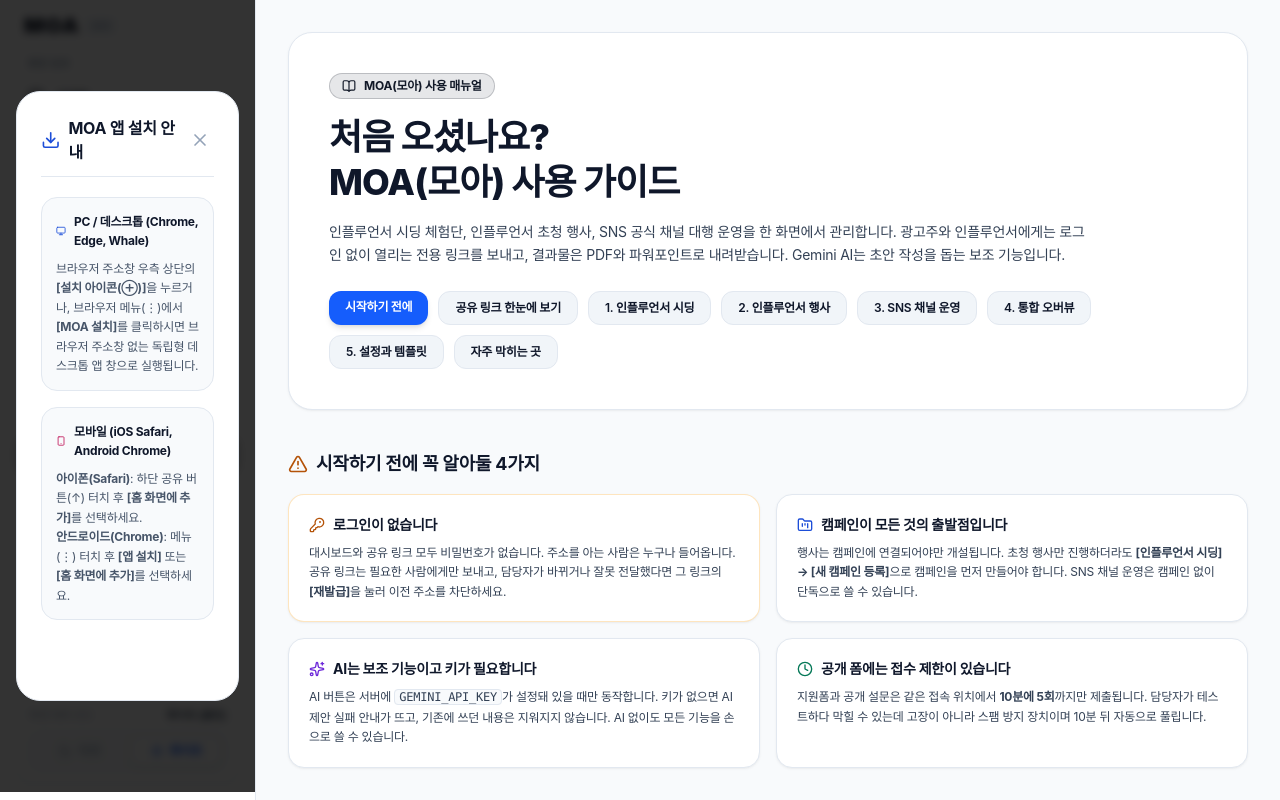
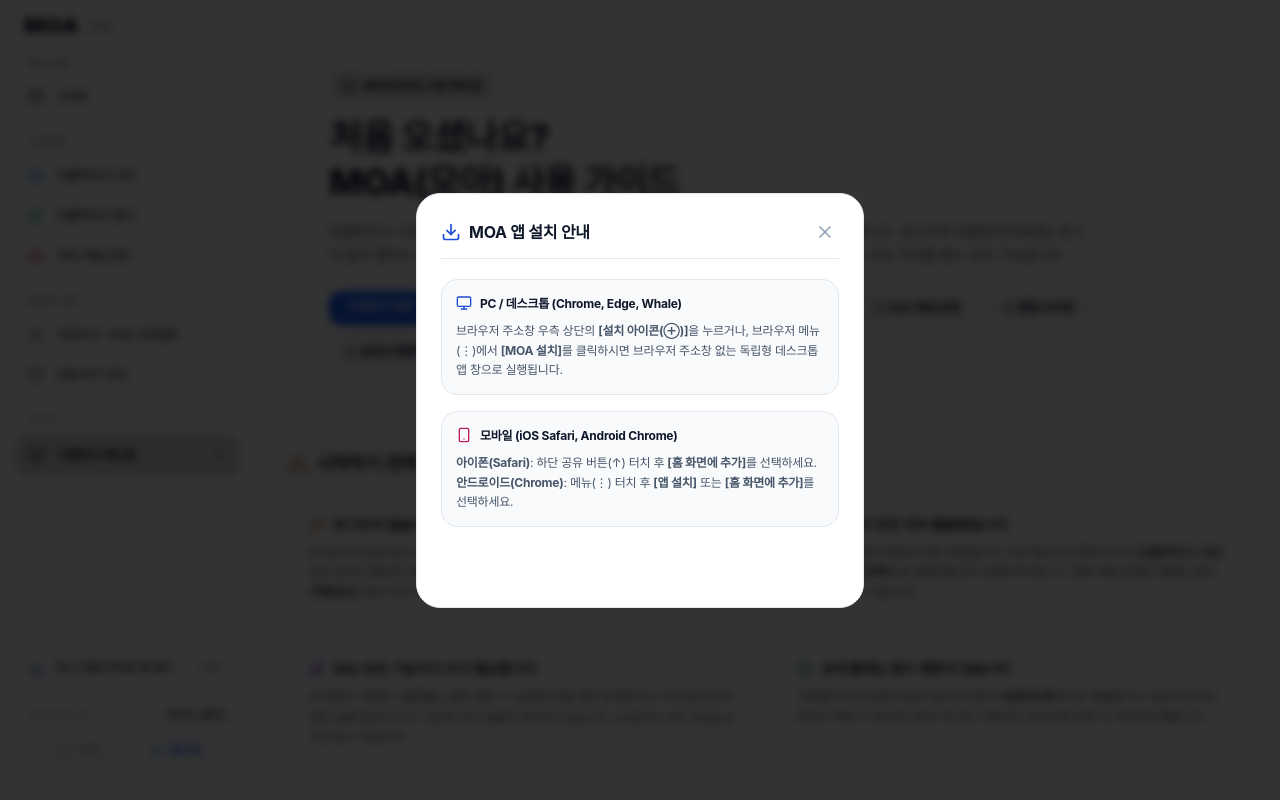
Before and after one commit to grapevine26/marketing_dashboard, a Next.js app: page /guide in a window 1280 px wide. Both pictures are taken after a click on the button "데스크톱 및 모바일 앱으로 설치". Shown: the top 800 px of the page. Built offline with nearby package versions, Linux system fonts and the light colour scheme.

Commit message:
fix(pwa): portal install guide modal to document.body for full-screen display

```diff
--- a/components/InstallAppButton.tsx
+++ b/components/InstallAppButton.tsx
@@ -1,6 +1,7 @@
 "use client";
 
 import { useEffect, useState } from "react";
+import { createPortal } from "react-dom";
 import { Download, Monitor, Smartphone, X, Check } from "lucide-react";
 
 interface BeforeInstallPromptEvent extends Event {
@@ -13,8 +14,10 @@
   const [isStandalone, setIsStandalone] = useState(false);
   const [showGuide, setShowGuide] = useState(false);
   const [installed, setInstalled] = useState(false);
+  const [mounted, setMounted] = useState(false);
 
   useEffect(() => {
+    setMounted(true);
     // 이미 독립 실행형 PWA로 실행 중인지 확인
     if (
       typeof window !== "undefined" &&
@@ -43,6 +46,15 @@
       window.removeEventListener("appinstalled", handleAppInstalled);
     };
   }, []);
+
+  useEffect(() => {
+    if (!showGuide) return;
+    const handleKeyDown = (e: KeyboardEvent) => {
+      if (e.key === "Escape") setShowGuide(false);
+    };
+    window.addEventListener("keydown", handleKeyDown);
+    return () => window.removeEventListener("keydown", handleKeyDown);
+  }, [showGuide]);
 
   if (isStandalone) {
     return null; // 이미 앱 창으로 실행 중인 경우 표시하지 않음
@@ -82,14 +94,15 @@
         )}
       </button>
 
-      {/* 설치 안내 모달 */}
-      {showGuide && (
+      {/* 설치 안내 모달 — document.body에 포탈로 띄워 사이드바 transform 제한 없이 전체 화면에 띄운다 */}
+      {showGuide && mounted && typeof document !== "undefined"
+        ? createPortal(
             <div
-          className="fixed inset-0 z-50 bg-black/80 backdrop-blur-xs flex items-center justify-center p-4"
+              className="fixed inset-0 z-[9999] bg-black/80 backdrop-blur-xs flex items-center justify-center p-4 animate-in fade-in duration-200"
               onClick={() => setShowGuide(false)}
             >
               <div
-            className="w-full max-w-md bg-surface border border-border rounded-3xl p-6 space-y-5 shadow-2xl font-sans"
+                className="w-full max-w-md bg-surface border border-border rounded-3xl p-6 space-y-5 shadow-2xl font-sans animate-in zoom-in-95 duration-200"
                 onClick={(e) => e.stopPropagation()}
               >
                 <div className="flex items-center justify-between pb-3 border-b border-border">
@@ -138,8 +151,10 @@
                   확인
                 </button>
               </div>
-        </div>
-      )}
+            </div>,
+            document.body
+          )
+        : null}
     </>
   );
 }
```
Lines whose indentation alone changed are shown as unchanged.
